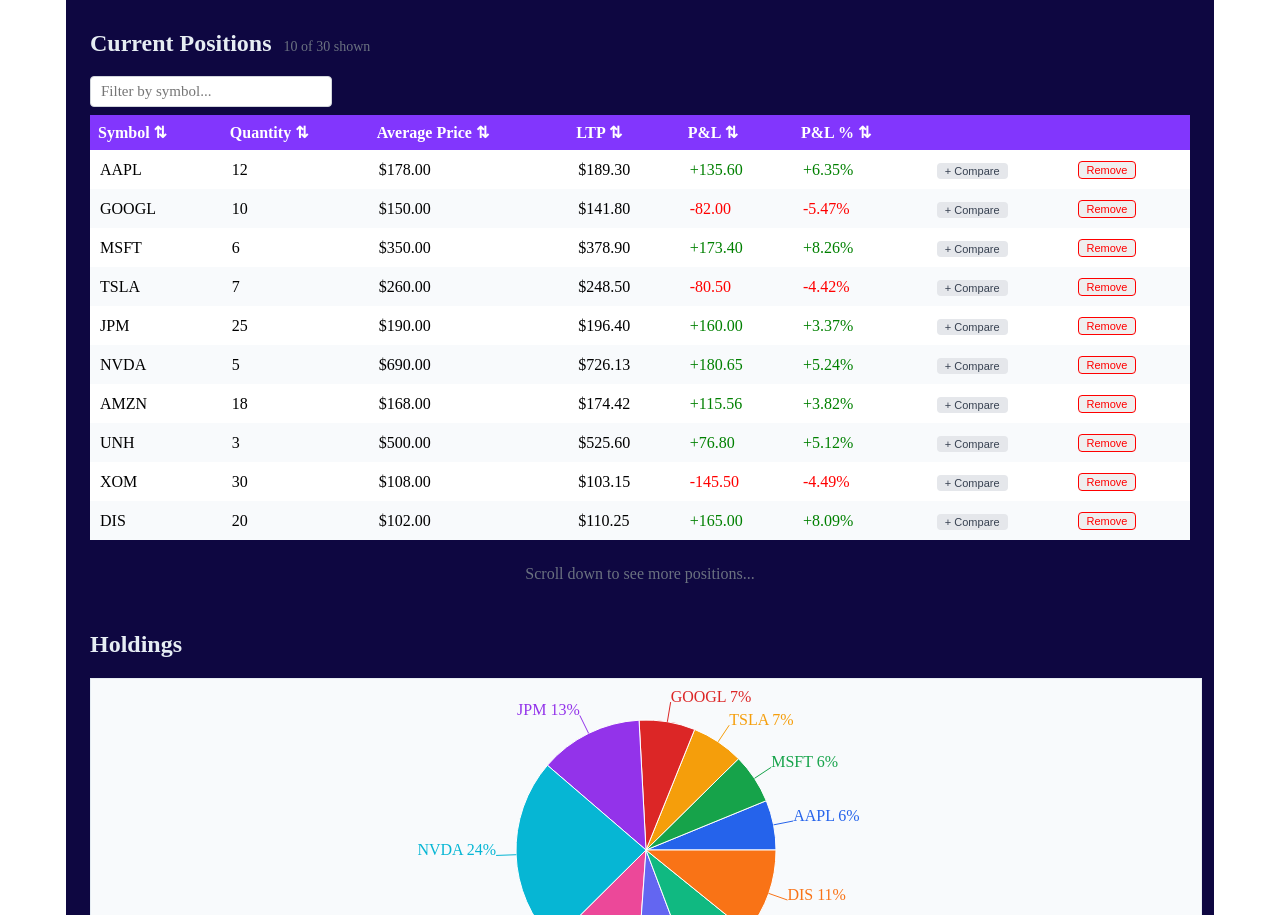
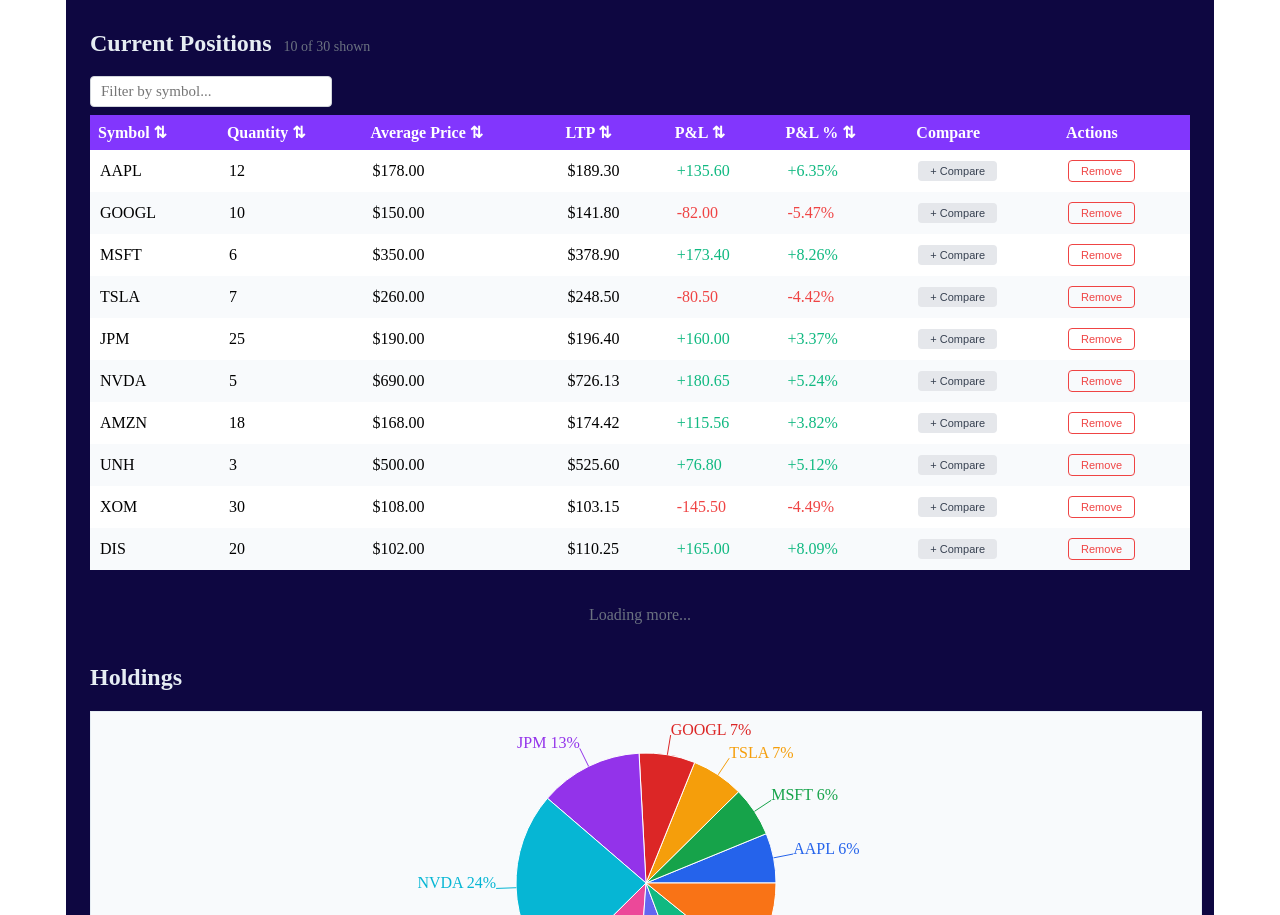
Before and after one commit to sanikasule/week2-sanika, a React (Vite) app: page / in a window 1280 px wide. Shown: the part 2490-3405 px from the top of the page. Built offline with nearby package versions, Linux system fonts and the light colour scheme.

Commit message:
added useTradeStore file

```diff
--- a/src/features/positions/PositionsFeature.tsx
+++ b/src/features/positions/PositionsFeature.tsx
@@ -1,76 +1,203 @@
 // import React from 'react';
 // import type { Position } from '../../types/stock.types';
-// import DataTable          from '../../components/DataTable';
-// import useInfiniteScroll  from '../../hooks/useInfiniteScroll'; // NEW
+// import DataTable from '../../components/DataTable';
+// import useInfiniteScroll from '../../hooks/useInfiniteScroll';
+// import usePositionStore from '../../stores/usePositionStore';
+// import { useShallow } from 'zustand/shallow';
 
 // interface PositionFeatureProps {
-//   positions:  Position[];
-// //   stocks:        Stock[];
-// //   selectedStock: Stock | null;
+//   positions: Position[];
+//   onSelect?: (position: Position) => void;
 // }
 
 // const PositionFeature: React.FC<PositionFeatureProps> = ({
 //   positions,
-// //   stocks,
-// //   selectedStock,
+//   onSelect,
 // }) => {
 
-//   // NEW: get the slice of items + ref + flag from the hook
-//   const { visibleItems, bottomRef, hasMore } = useInfiniteScroll(positions, 5);
+
+//   const { visibleItems, bottomRef, hasMore } =
+//     useInfiniteScroll(positions, 5);
+
+//   const {toggleCompare, compareList, removePosition} = usePositionStore(
+//     useShallow((s) => ({
+//       toggleCompare: s.toggleCompare,
+//       compareList: s.compareList,
+//       removePosition: s.removePosition
+//     }))
+//   )
+//   // const toggleCompare = usePositionStore((s) => s.toggleCompare);
+//   // const compareList   = usePositionStore((s) => s.compareList);
+//   // const removePosition = usePositionStore((s) => s.removePosition)
+
+//   const isInCompare = (position: Position) =>
+//     compareList.some((item) => item.id === position.id);
 
 //   return (
-//     <div style={{marginBottom: 40}}>
+//     <div style={{ marginBottom: 40 }}>
+
 //       <h2 style={{ color: '#E6EDF3', marginTop: 32 }}>
 //         Current Positions
-//         <span style={{ fontSize: 14, fontWeight: 'normal', color: '#6B7280', marginLeft: 12 }}>
+//         <span
+//           style={{
+//             fontSize: 14,
+//             fontWeight: 'normal',
+//             color: '#6B7280',
+//             marginLeft: 12,
+//           }}
+//         >
 //           {visibleItems.length} of {positions.length} shown
 //         </span>
 //       </h2>
 
-//       {/* data={visibleItems} is the only change inside DataTable */}
 //       <DataTable<Position>
 //         data={visibleItems}
 //         rowKey="id"
 //         filterKey="symbol"
 //         pageSize={10}
+
 //         columns={[
-//           { key: 'symbol',   header: 'Symbol',  sortable: true },
-//           { key: 'qty', header: 'Quantity',   sortable: true },
-//           { key: 'avgPrice',    header: 'Average Price', sortable: true,
-//             render: function(value) { return '$' + Number(value).toFixed(2); }
+
+//           { key: 'symbol', header: 'Symbol', sortable: true,
+//             render: (value, row: Position) => (
+//             <div style={
+//                 isInCompare(row)
+//                 ? { backgroundColor: '#DBEAFE', padding: '4px' }
+//                 : {}
+//             }
+//             >
+//             {value}
+//             </div>
+//           ) },
+
+//           { key: 'qty', header: 'Quantity', sortable: true },
+
+//           {
+//             key: 'avgPrice',
+//             header: 'Average Price',
+//             sortable: true,
+//             render: (value) => '$' + Number(value).toFixed(2),
 //           },
-//           { key: 'ltp',    header: 'LTP', sortable: true,
-//             render: function(value) { return '$' + Number(value).toFixed(2); }
+
+//           {
+//             key: 'ltp',
+//             header: 'LTP',
+//             sortable: true,
+//             render: (value) => '$' + Number(value).toFixed(2),
 //           },
-//           { key: 'pnl', header: 'P&L', sortable: true,
-//             render: v => {
+
+//           {
+//             key: 'pnl',
+//             header: 'P&L',
+//             sortable: true,
+//             render: (v) => {
 //               const n = Number(v);
-//               return <span style={{color: n>=0 ? 'green' : 'red'}}>
-//                 {n>=0 ? '+' : ''}{n}
-//               </span>
-//             } },
-//           { key: 'pnlPct', header: 'P&L %', sortable: true,
-//             render: v => {
+//               return (
+//                 <span style={{ color: n >= 0 ? 'green' : 'red' }}>
+//                   {n >= 0 ? '+' : ''}
+//                   {n.toFixed(2)}
+//                 </span>
+//               );
+//             },
+//           },
+
+//           {
+//             key: 'pnlPct',
+//             header: 'P&L %',
+//             sortable: true,
+//             render: (v) => {
 //               const n = Number(v);
-//               return <span style={{color: n>=0 ? 'green' : 'red'}}>
-//                 {n>=0 ? "+" : "-"}${Number(v).toFixed(2)}%
-//               </span>
-//             }
+//               return (
+//                 <span style={{ color: n >= 0 ? 'green' : 'red' }}>
+//                   {n >= 0 ? '+' : ''}
+//                   {n.toFixed(2)}%
+//                 </span>
+//               );
+//             },
+//           },
+
+//           {
+//             key: '__actions',
+//             header: '',
+//             render: (_, row) => {
+//               const inCompare = isInCompare(row);
+
+//               return (
+//                 <button
+//                   onClick={(e) => {
+//                     e.stopPropagation();
+//                     toggleCompare(row);
+//                   }}
+//                   style={{
+//                     background: inCompare ? '#1E40AF' : '#E5E7EB',
+//                     color: inCompare ? '#fff' : '#374151',
+//                     border: 'none',
+//                     borderRadius: 4,
+//                     padding: '2px 8px',
+//                     fontSize: 11,
+//                     cursor: 'pointer',
+//                     fontWeight: inCompare ? 'bold' : 'normal',
+//                   }}
+//                 >
+//                   {inCompare ? '✓ Compare' : '+ Compare'}
+//                 </button>
+//               );
+//             },
+//           },
+
+//           {
+//             key: '__remove',
+//             header: '',
+//             render: (_, row) => {
+//               return (
+//                 <button
+//                   onClick={(e) => {
+//                     e.stopPropagation();
+//                     removePosition(String(row.id));
+//                   }}
+//                   style={{
+//                     background: '##ef8e8e',
+//                     color: 'red',
+//                     border: '1px solid red',
+//                     borderRadius: 4,
+//                     padding: '2px 8px',
+//                     fontSize: 11,
+//                     cursor: 'pointer',
+//                   }}
+//                 >
+//                   Remove
+//                 </button>
+//               );
+//             },
 //           },
 //         ]}
+
+//         onRowClick={(row) => onSelect?.(row)}
 //       />
 
-//       {/* NEW: the sentinel div — observer watches this */}
+//       {/* Sentinel */}
 //       <div ref={bottomRef} style={{ height: 1 }} />
 
-//       {/* NEW: status messages */}
 //       {hasMore && (
-//         <p style={{ textAlign: 'center', color: '#6B7280', padding: '8px 0' }}>
+//         <p
+//           style={{
+//             textAlign: 'center',
+//             color: '#6B7280',
+//             padding: '8px 0',
+//           }}
+//         >
 //           Scroll down to see more positions...
 //         </p>
 //       )}
+
 //       {hasMore === false && positions.length > 0 && (
-//         <p style={{ textAlign: 'center', color: '#9CA3AF', padding: '8px 0' }}>
+//         <p
+//           style={{
+//             textAlign: 'center',
+//             color: '#9CA3AF',
+//             padding: '8px 0',
+//           }}
+//         >
 //           All {positions.length} positions loaded
 //         </p>
 //       )}
@@ -85,50 +212,38 @@
 import DataTable from '../../components/DataTable';
 import useInfiniteScroll from '../../hooks/useInfiniteScroll';
 import usePositionStore from '../../stores/usePositionStore';
-import { useShallow } from 'zustand/shallow';
+import { useShallow } from 'zustand/react/shallow';
 
 interface PositionFeatureProps {
-  positions: Position[];
   onSelect?: (position: Position) => void;
 }
 
 const PositionFeature: React.FC<PositionFeatureProps> = ({
-  positions,
   onSelect,
 }) => {
-
-
-  const { visibleItems, bottomRef, hasMore } =
-    useInfiniteScroll(positions, 5);
-
-  const {toggleCompare, compareList, removePosition} = usePositionStore(
+  // 1. Get data and actions from the store
+  // We use allPositions from store as the source of truth
+  const { allPositions, toggleCompare, compareList, removePosition } = usePositionStore(
     useShallow((s) => ({
+      allPositions: s.allPositions,
       toggleCompare: s.toggleCompare,
       compareList: s.compareList,
       removePosition: s.removePosition
     }))
-  )
-  // const toggleCompare = usePositionStore((s) => s.toggleCompare);
-  // const compareList   = usePositionStore((s) => s.compareList);
-  // const removePosition = usePositionStore((s) => s.removePosition)
+  );
+
+  // 2. Pass the store's list to the infinite scroll hook
+  const { visibleItems, bottomRef, hasMore } = useInfiniteScroll(allPositions, 5);
 
   const isInCompare = (position: Position) =>
     compareList.some((item) => item.id === position.id);
 
   return (
     <div style={{ marginBottom: 40 }}>
-
       <h2 style={{ color: '#E6EDF3', marginTop: 32 }}>
         Current Positions
-        <span
-          style={{
-            fontSize: 14,
-            fontWeight: 'normal',
-            color: '#6B7280',
-            marginLeft: 12,
-          }}
-        >
-          {visibleItems.length} of {positions.length} shown
+        <span style={{ fontSize: 14, fontWeight: 'normal', color: '#6B7280', marginLeft: 12 }}>
+          {visibleItems.length} of {allPositions.length} shown
         </span>
       </h2>
 
@@ -137,37 +252,30 @@
         rowKey="id"
         filterKey="symbol"
         pageSize={10}
-
         columns={[
-
-          { key: 'symbol', header: 'Symbol', sortable: true,
+          {
+            key: 'symbol',
+            header: 'Symbol',
+            sortable: true,
             render: (value, row: Position) => (
-            <div style={
-                isInCompare(row)
-                ? { backgroundColor: '#DBEAFE', padding: '4px' }
-                : {}
-            }
-            >
+              <div style={isInCompare(row) ? { backgroundColor: '#1e3a8a', padding: '4px', borderRadius: '4px' } : {}}>
                 {value}
               </div>
-          ) },
-
+            )
+          },
           { key: 'qty', header: 'Quantity', sortable: true },
-
           {
             key: 'avgPrice',
             header: 'Average Price',
             sortable: true,
             render: (value) => '$' + Number(value).toFixed(2),
           },
-
           {
             key: 'ltp',
             header: 'LTP',
             sortable: true,
             render: (value) => '$' + Number(value).toFixed(2),
           },
-
           {
             key: 'pnl',
             header: 'P&L',
@@ -175,14 +283,12 @@
             render: (v) => {
               const n = Number(v);
               return (
-                <span style={{ color: n >= 0 ? 'green' : 'red' }}>
-                  {n >= 0 ? '+' : ''}
-                  {n.toFixed(2)}
+                <span style={{ color: n >= 0 ? '#10b981' : '#ef4444' }}>
+                  {n >= 0 ? '+' : ''}{n.toFixed(2)}
                 </span>
               );
             },
           },
-
           {
             key: 'pnlPct',
             header: 'P&L %',
@@ -190,20 +296,17 @@
             render: (v) => {
               const n = Number(v);
               return (
-                <span style={{ color: n >= 0 ? 'green' : 'red' }}>
-                  {n >= 0 ? '+' : ''}
-                  {n.toFixed(2)}%
+                <span style={{ color: n >= 0 ? '#10b981' : '#ef4444' }}>
+                  {n >= 0 ? '+' : ''}{n.toFixed(2)}%
                 </span>
               );
             },
           },
-
           {
             key: '__actions',
-            header: '',
+            header: 'Compare',
             render: (_, row) => {
               const inCompare = isInCompare(row);
-
               return (
                 <button
                   onClick={(e) => {
@@ -211,77 +314,53 @@
                     toggleCompare(row);
                   }}
                   style={{
-                    background: inCompare ? '#1E40AF' : '#E5E7EB',
-                    color: inCompare ? '#fff' : '#374151',
+                    background:   inCompare ? '#1E40AF' : '#E5E7EB',
+                    color: inCompare ? '#fff'    : '#374151',
                     border: 'none',
                     borderRadius: 4,
-                    padding: '2px 8px',
+                    padding: '4px 12px',
                     fontSize: 11,
                     cursor: 'pointer',
-                    fontWeight: inCompare ? 'bold' : 'normal',
                   }}
                 >
-                  {inCompare ? '✓ Compare' : '+ Compare'}
+                  {inCompare ? '✓ Selected' : '+ Compare'}
                 </button>
               );
             },
           },
-
           {
             key: '__remove',
-            header: '',
-            render: (_, row) => {
-              return (
+            header: 'Actions',
+            render: (_, row) => (
               <button
                 onClick={(e) => {
                   e.stopPropagation();
-                    removePosition(String(row.id));
+                  removePosition(row.id); // Passing the ID string
                 }}
                 style={{
-                    background: '##ef8e8e',
-                    color: 'red',
-                    border: '1px solid red',
+                  background: 'transparent',
+                  color: '#ef4444',
+                  border: '1px solid #ef4444',
                   borderRadius: 4,
-                    padding: '2px 8px',
+                  padding: '4px 12px',
                   fontSize: 11,
                   cursor: 'pointer',
                 }}
               >
                 Remove
               </button>
-              );
-            },
+            ),
           },
         ]}
-
         onRowClick={(row) => onSelect?.(row)}
       />
 
-      {/* Sentinel */}
-      <div ref={bottomRef} style={{ height: 1 }} />
+      <div ref={bottomRef} style={{ height: 20 }} />
 
-      {hasMore && (
-        <p
-          style={{
-            textAlign: 'center',
-            color: '#6B7280',
-            padding: '8px 0',
-          }}
-        >
-          Scroll down to see more positions...
-        </p>
-      )}
-
-      {hasMore === false && positions.length > 0 && (
-        <p
-          style={{
-            textAlign: 'center',
-            color: '#9CA3AF',
-            padding: '8px 0',
-          }}
-        >
-          All {positions.length} positions loaded
-        </p>
+      {hasMore ? (
+        <p style={{ textAlign: 'center', color: '#6B7280' }}>Loading more...</p>
+      ) : (
+        <p style={{ textAlign: 'center', color: '#9CA3AF' }}>All positions loaded</p>
       )}
     </div>
   );
```
Also changed, not shown: src/stores/useTradeStore.ts (added, +28 -0 lines). Lines whose indentation alone changed are shown as unchanged.
